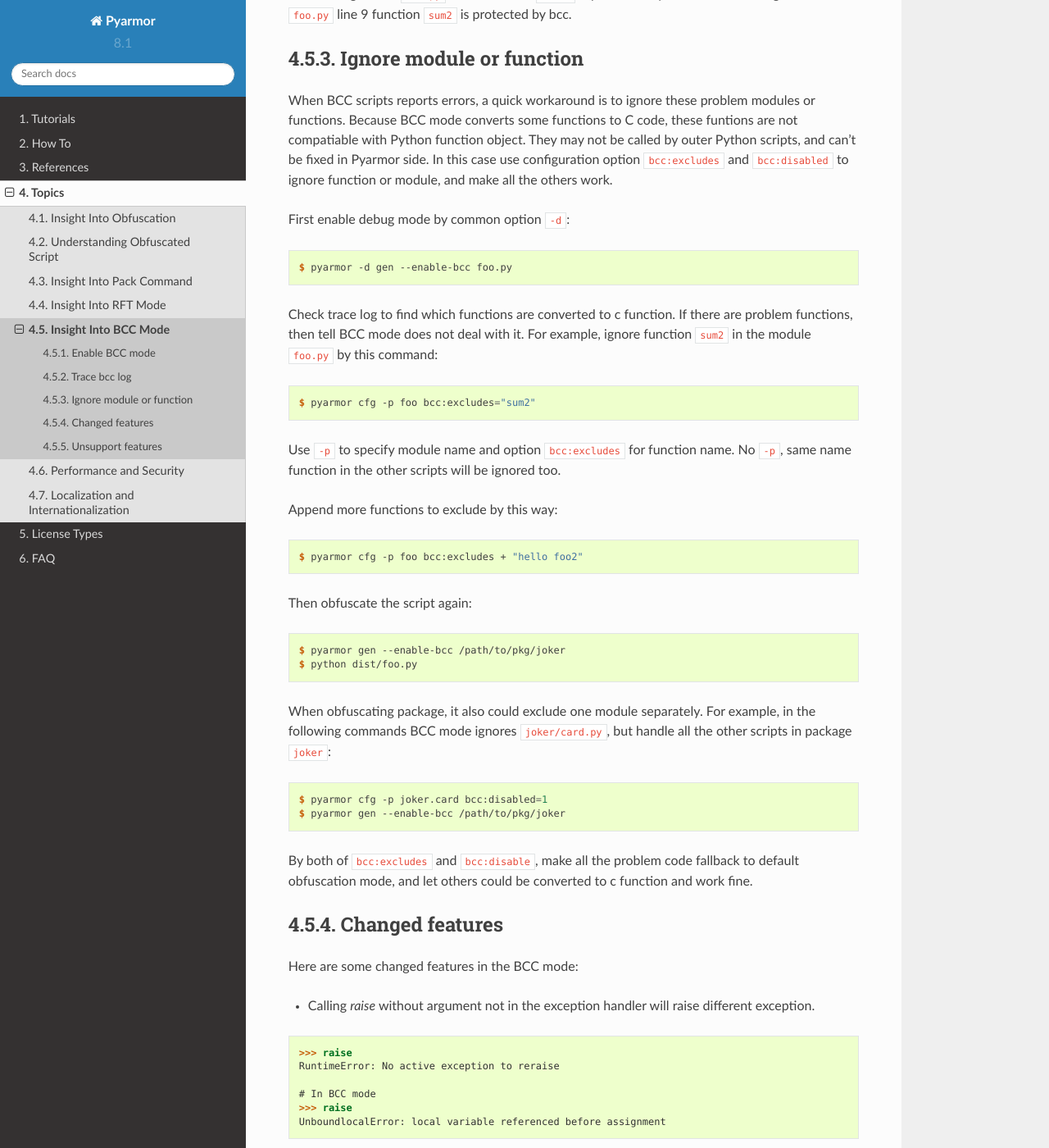
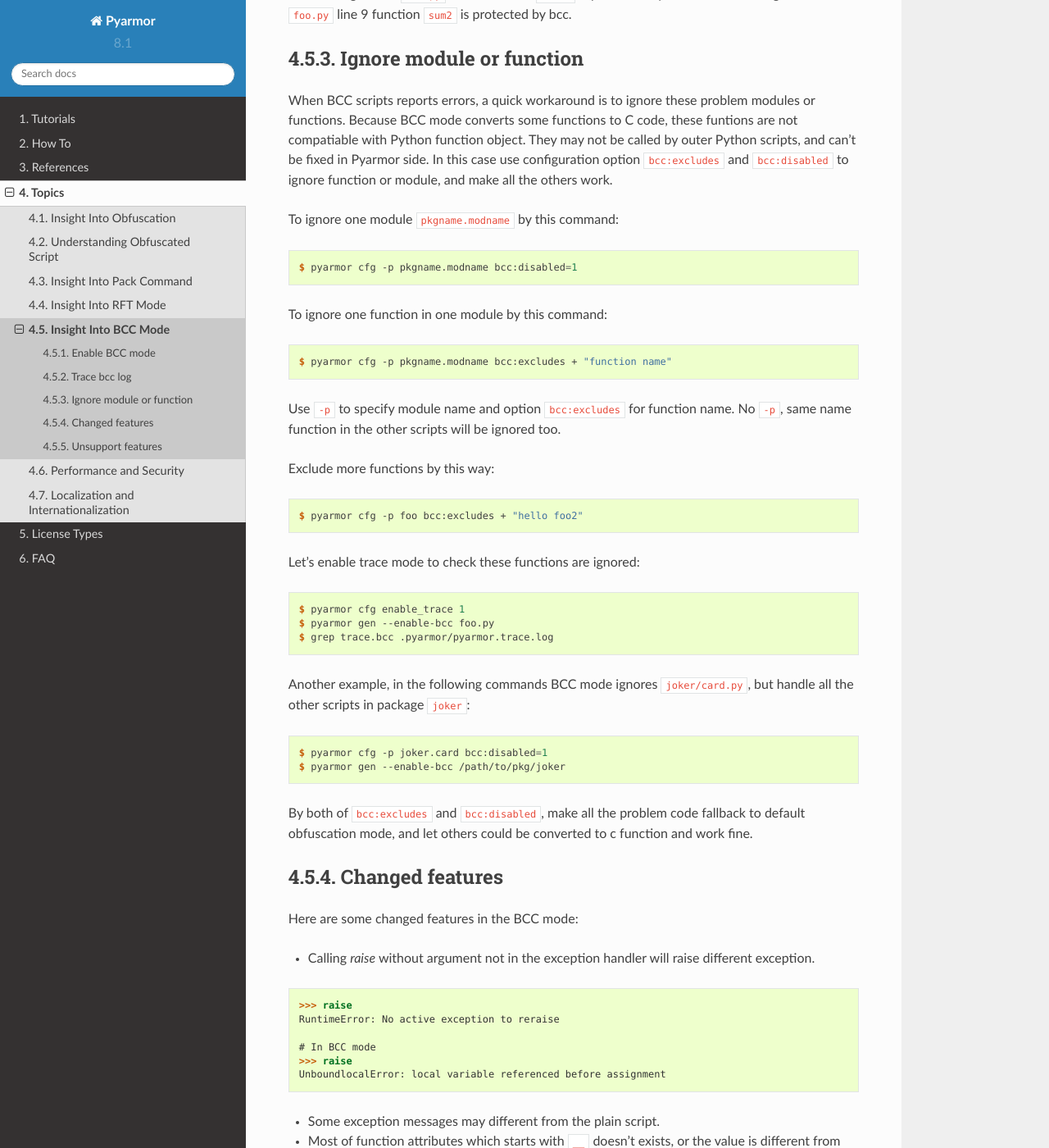
Before and after one commit to dashingsoft/pyarmor, a Sphinx documentation site: the page built from docs/topic/bccmode.rst, in a window 1280 px wide and 1400 px high, scrolled down 1125 px. Shown: the whole window at 82% size. Built offline with Sphinx 7.4.7 and the Read the Docs theme 2.0.0, drawn with Linux system fonts in a browser that asks for light colours.

Commit message:
Refine bcc doc

```diff
--- a/docs/topic/bccmode.rst
+++ b/docs/topic/bccmode.rst
@@ -48,31 +48,32 @@
 
 When BCC scripts reports errors, a quick workaround is to ignore these problem modules or functions. Because BCC mode converts some functions to C code, these funtions are not compatiable with Python function object. They may not be called by outer Python scripts, and can't be fixed in Pyarmor side. In this case use configuration option ``bcc:excludes`` and ``bcc:disabled`` to ignore function or module, and make all the others work.
 
-First enable debug mode by common option ``-d``::
+To ignore one module ``pkgname.modname`` by this command::
 
-    $ pyarmor -d gen --enable-bcc foo.py
+    $ pyarmor cfg -p pkgname.modname bcc:disabled=1
 
-Check trace log to find which functions are converted to c function. If there are problem functions, then tell BCC mode does not deal with it. For example, ignore function ``sum2`` in the module ``foo.py`` by this command::
+To ignore one function in one module by this command::
 
-    $ pyarmor cfg -p foo bcc:excludes="sum2"
+    $ pyarmor cfg -p pkgname.modname bcc:excludes + "function name"
 
 Use ``-p`` to specify module name and option ``bcc:excludes`` for function name. No ``-p``, same name function in the other scripts will be ignored too.
 
-Append more functions to exclude by this way::
+Exclude more functions by this way::
 
     $ pyarmor cfg -p foo bcc:excludes + "hello foo2"
 
-Then obfuscate the script again::
+Let's enable trace mode to check these functions are ignored::
 
-    $ pyarmor gen --enable-bcc /path/to/pkg/joker
-    $ python dist/foo.py
+    $ pyarmor cfg enable_trace 1
+    $ pyarmor gen --enable-bcc foo.py
+    $ grep trace.bcc .pyarmor/pyarmor.trace.log
 
-When obfuscating package, it also could exclude one module separately. For example, in the following commands BCC mode ignores ``joker/card.py``, but handle all the other scripts in package ``joker``::
+Another example, in the following commands BCC mode ignores ``joker/card.py``, but handle all the other scripts in package ``joker``::
 
     $ pyarmor cfg -p joker.card bcc:disabled=1
     $ pyarmor gen --enable-bcc /path/to/pkg/joker
 
-By both of ``bcc:excludes`` and ``bcc:disable``, make all the problem code fallback to default obfuscation mode, and let others could be converted to c function and work fine.
+By both of ``bcc:excludes`` and ``bcc:disabled``, make all the problem code fallback to default obfuscation mode, and let others could be converted to c function and work fine.
 
 Changed features
 ================
```
